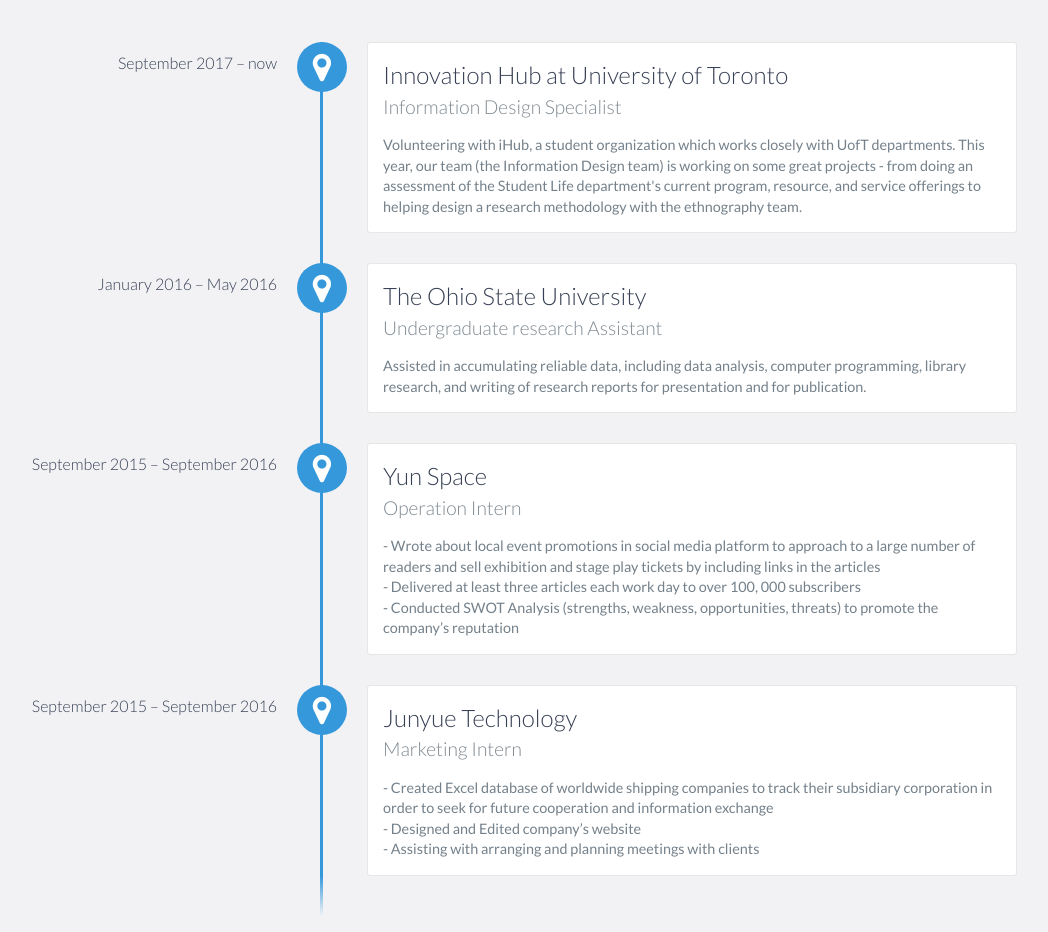
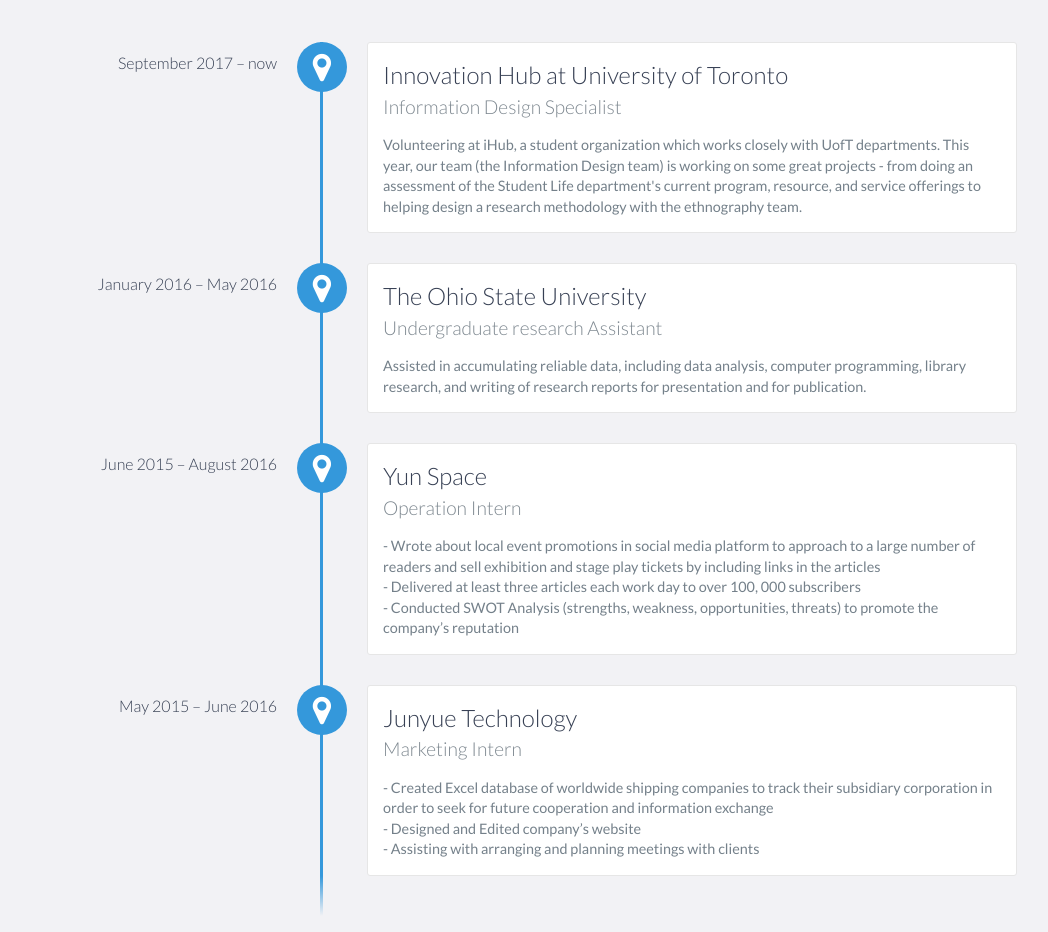
Before and after one commit to chenz4027/chenz4027.github.io, a website: page index.html in a window 1280 px wide. Shown: the part 1440-2372 px from the top of the page, without its empty margins (123-1171 px from the left). Drawn offline with nearby package versions, Linux system fonts and the light colour scheme.

Commit message:
Update index.html

```diff
--- a/index.html
+++ b/index.html
@@ -101,7 +101,7 @@
                 <h3>Innovation Hub at University of Toronto</h3>
                 <h4>Information Design Specialist</h4>
                 <p>
-                    Volunteering with iHub, a student organization which works closely with UofT departments. This year, our team (the Information Design team) is working on some great projects - from doing an assessment of the Student Life department's current program, resource, and service offerings to helping design a research methodology with the ethnography team.
+                    Volunteering at iHub, a student organization which works closely with UofT departments. This year, our team (the Information Design team) is working on some great projects - from doing an assessment of the Student Life department's current program, resource, and service offerings to helping design a research methodology with the ethnography team.
                 </p>
             </div>
 
@@ -113,7 +113,7 @@
                 </p>
             </div>
 
-            <div data-date="September 2015 – September 2016">
+            <div data-date="June 2015 – August 2016">
                 <h3>Yun Space</h3>
                 <h4>Operation Intern</h4>
                 <p>
@@ -132,7 +132,7 @@
 
 
 
-            <div data-date="September 2015 – September 2016">
+            <div data-date="May 2015 – June 2016">
                 <h3>Junyue Technology</h3>
                 <h4>Marketing Intern</h4>
                 <p>
```
